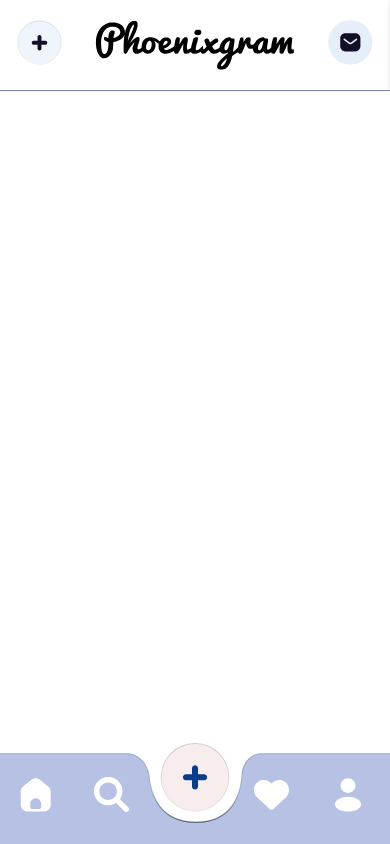
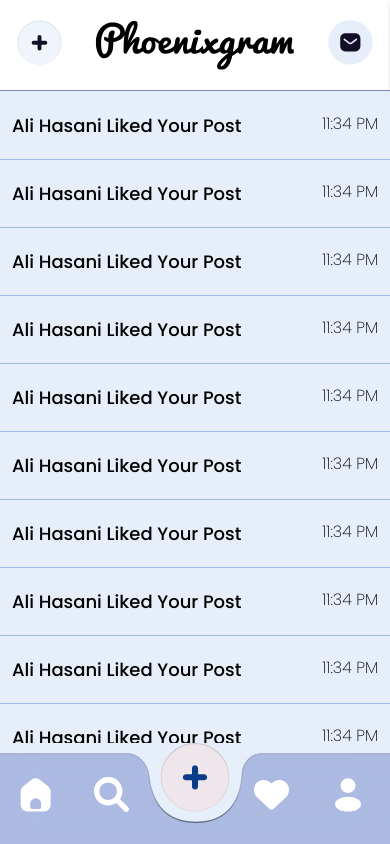
Before and after one commit to DevGeekPhoenix/phoenixgram, a React (Create React App) app: page /activities in a window 390 px wide. Built offline with nearby package versions, Linux system fonts and the light colour scheme.

Commit message:
Activities layout compeleted

```diff
--- /dev/null
+++ b/src/Components/Mobile/MobileActivities.js
@@ -0,0 +1,92 @@
+import { useState } from "react";
+
+export default () => {
+  const [activities, setActivities] = useState([
+    {
+      text: "Ali Hasani Liked Your Post",
+      time: "11:34 PM",
+    },
+    {
+      text: "Ali Hasani Liked Your Post",
+      time: "11:34 PM",
+    },
+    {
+      text: "Ali Hasani Liked Your Post",
+      time: "11:34 PM",
+    },
+    {
+      text: "Ali Hasani Liked Your Post",
+      time: "11:34 PM",
+    },
+    {
+      text: "Ali Hasani Liked Your Post",
+      time: "11:34 PM",
+    },
+    {
+      text: "Ali Hasani Liked Your Post",
+      time: "11:34 PM",
+    },
+    {
+      text: "Ali Hasani Liked Your Post",
+      time: "11:34 PM",
+    },
+    {
+      text: "Ali Hasani Liked Your Post",
+      time: "11:34 PM",
+    },
+    {
+      text: "Ali Hasani Liked Your Post",
+      time: "11:34 PM",
+    },
+    {
+      text: "Ali Hasani Liked Your Post",
+      time: "11:34 PM",
+    },
+    {
+      text: "Ali Hasani Liked Your Post",
+      time: "11:34 PM",
+    },
+    {
+      text: "Ali Hasani Liked Your Post",
+      time: "11:34 PM",
+    },
+    {
+      text: "Ali Hasani Liked Your Post",
+      time: "11:34 PM",
+    },
+    {
+      text: "Ali Hasani Liked Your Post",
+      time: "11:34 PM",
+    },
+    {
+      text: "Ali Hasani Liked Your Post",
+      time: "11:34 PM",
+    },
+    {
+      text: "Ali Hasani Liked Your Post",
+      time: "11:34 PM",
+    },
+    {
+      text: "Ali Hasani Liked Your Post",
+      time: "11:34 PM",
+    },
+    {
+      text: "Ali Hasani Liked Your Post",
+      time: "11:34 PM",
+    },
+  ]);
+  return (
+    <div className="xs:hidden block h-[100vh] w-screen bg-[#E6EEFA]">
+      <div className="bg-[#E6EEFA] pt-[92px] h-[88vh] divide-y divide-[#a1b8ed] overflow-y-auto">
+        {activities.map((item, i) => {
+          return (
+            <div className="flex w-full justify-between py-5 ">
+              <p className="text-[18px] ml-3">{item.text}</p>
+              <p className="xs mr-3">{item.time}</p>
+            </div>
+          );
+        })}
+      </div>
+    </div>
+  );
+};
--- a/src/Components/Mobile/MobileHome.js
+++ b/src/Components/Mobile/MobileHome.js
@@ -46,7 +46,7 @@
         return (
           <div
             key={i}
-            className="w-[95vw] h-fit pb-5 mb-8 rounded-[40px] bg-[#e6eefa]"
+            className="w-[95vw] h-fit pb-5 mb-8 rounded-[40px] bg-[#d9e6fb]"
           >
             <div>
               <div className="flex items-center p-3">
--- a/src/Components/PagesLayout.js
+++ b/src/Components/PagesLayout.js
@@ -21,6 +21,10 @@
 
   return (
     <>
+      <div className="hidden xs:flex bg-[#E6EEFA] w-screen h-screen bold items-center justify-center text-center px-10 ">
+        This App Developed For Mobile Devices. Please Use a Mobile Device or
+        Screens That Have Less Than 475px Width .
+      </div>
       <Massages
         setIsAllMsgModalOpenOpen={setIsAllMsgModalOpenOpen}
         isAllMsgModalOpen={isAllMsgModalOpen}
--- a/src/Pages/Activities.js
+++ b/src/Pages/Activities.js
@@ -1,5 +1,8 @@
-import React from "react";
-
-export default function Activities() {
-  return <div>Activities</div>;
-}
+import MobileActivity from "../Components/Mobile/MobileActivities";
+export default () => {
+  return (
+    <div>
+      <MobileActivity />
+    </div>
+  );
+};
```
